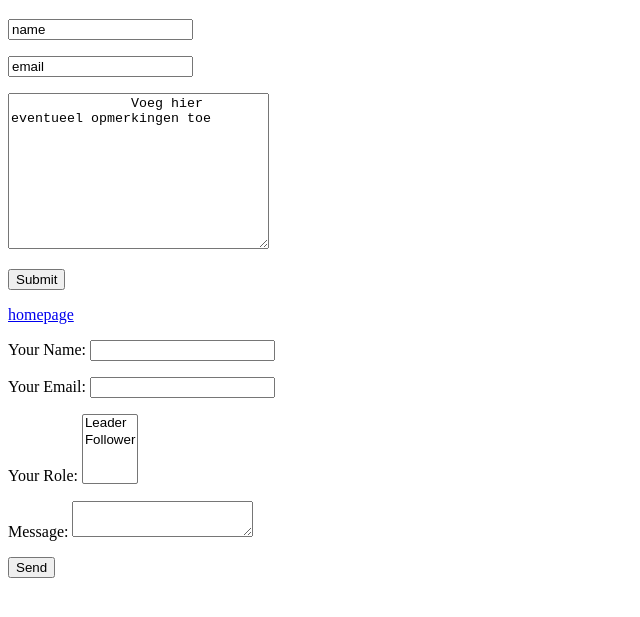
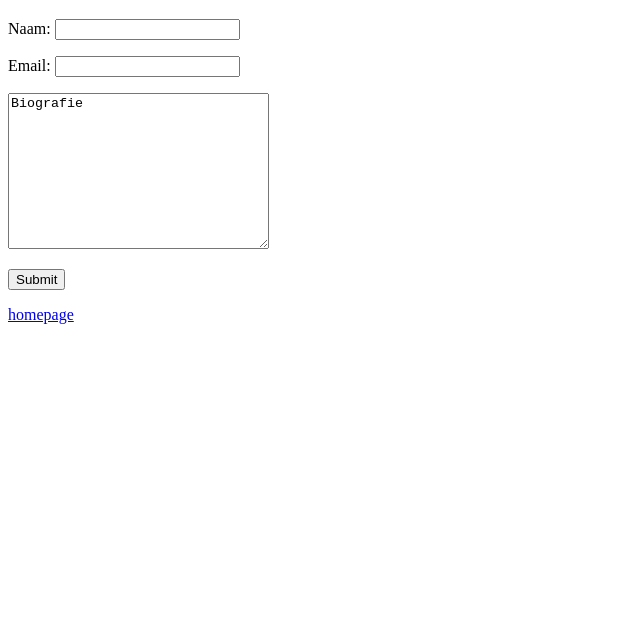
Before and after one commit to Casper-Digit/Programmeren-voor-beginners-Winc-academy, a plain HTML site: page Opdracht 7; Basic HTML formulier/contact.html in a window 1280 px wide. Shown: the part 61-678 px from the top of the page, without its empty margins (0-640 px from the left). Drawn offline with Linux system fonts and the light colour scheme.

Commit message:
Add files via upload

```diff
--- a/Opdracht 7; Basic HTML formulier/contact.html
+++ b/Opdracht 7; Basic HTML formulier/contact.html
@@ -10,15 +10,14 @@
 
             <form name="contact" method="POST" data-netlify="true">
             <p>
-              <input type="text" value="name" name="text"/>
+              <label>Naam: <input type="text" name="name"/></label>
             </p>
             <p>
-              <input type="email" value="email" name="email"/>
+              <label>Email: <input type="email" name="email"/></label>
             </p>
 
-            <p>
               <textarea rows="10" cols="30" name="text">
-               Voeg hier eventueel opmerkingen toe
+Biografie
               </textarea>
             </p>
              <p>
@@ -30,26 +29,5 @@
           </form>
           <!-- hier zet je de code in de body tags-->
 
-          <form name="contact" method="POST" data-netlify="true">
-            <p>
-              <label>Your Name: <input type="text" name="name" /></label>
-            </p>
-            <p>
-              <label>Your Email: <input type="email" name="email" /></label>
-            </p>
-            <p>
-              <label>Your Role: <select name="role[]" multiple>
-                <option value="leader">Leader</option>
-                <option value="follower">Follower</option>
-              </select></label>
-            </p>
-            <p>
-              <label>Message: <textarea name="message"></textarea></label>
-            </p>
-            <p>
-              <button type="submit">Send</button>
-            </p>
-          </form>
-
         </body>
  </html>
```
